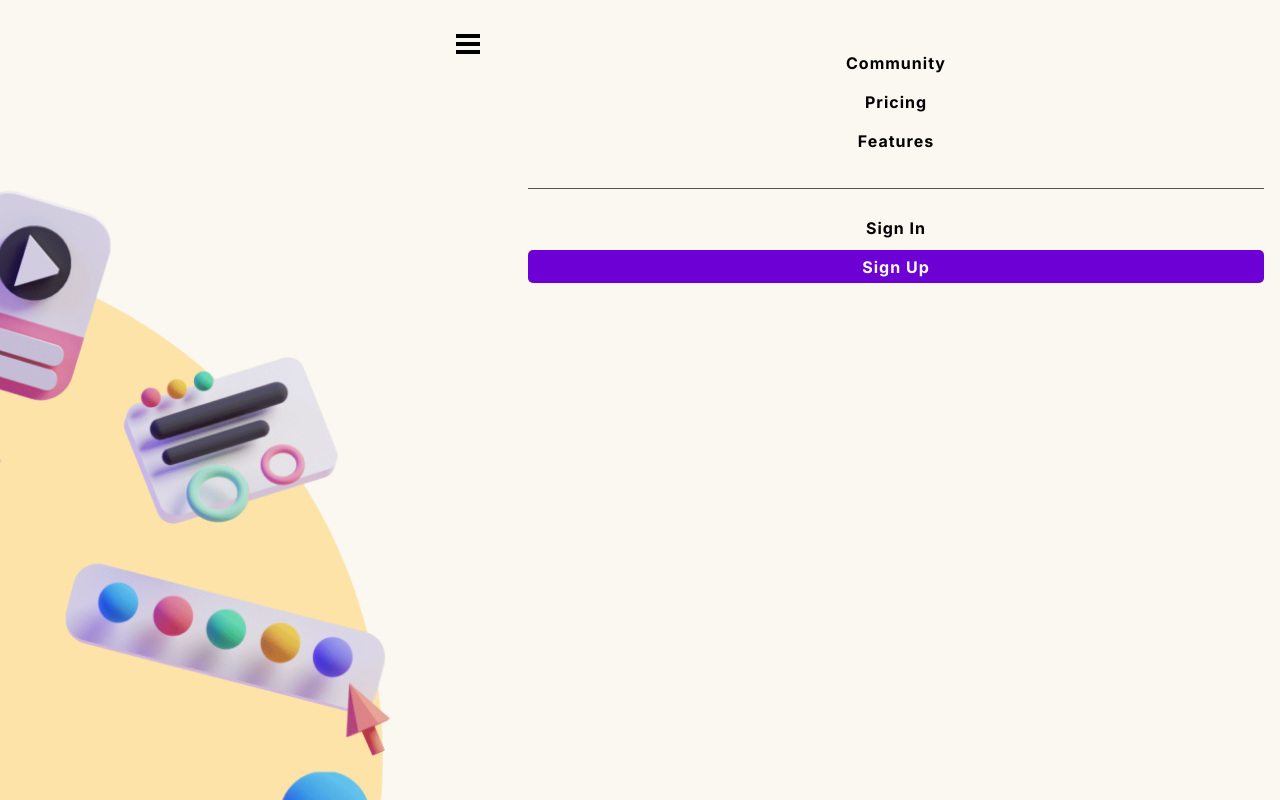
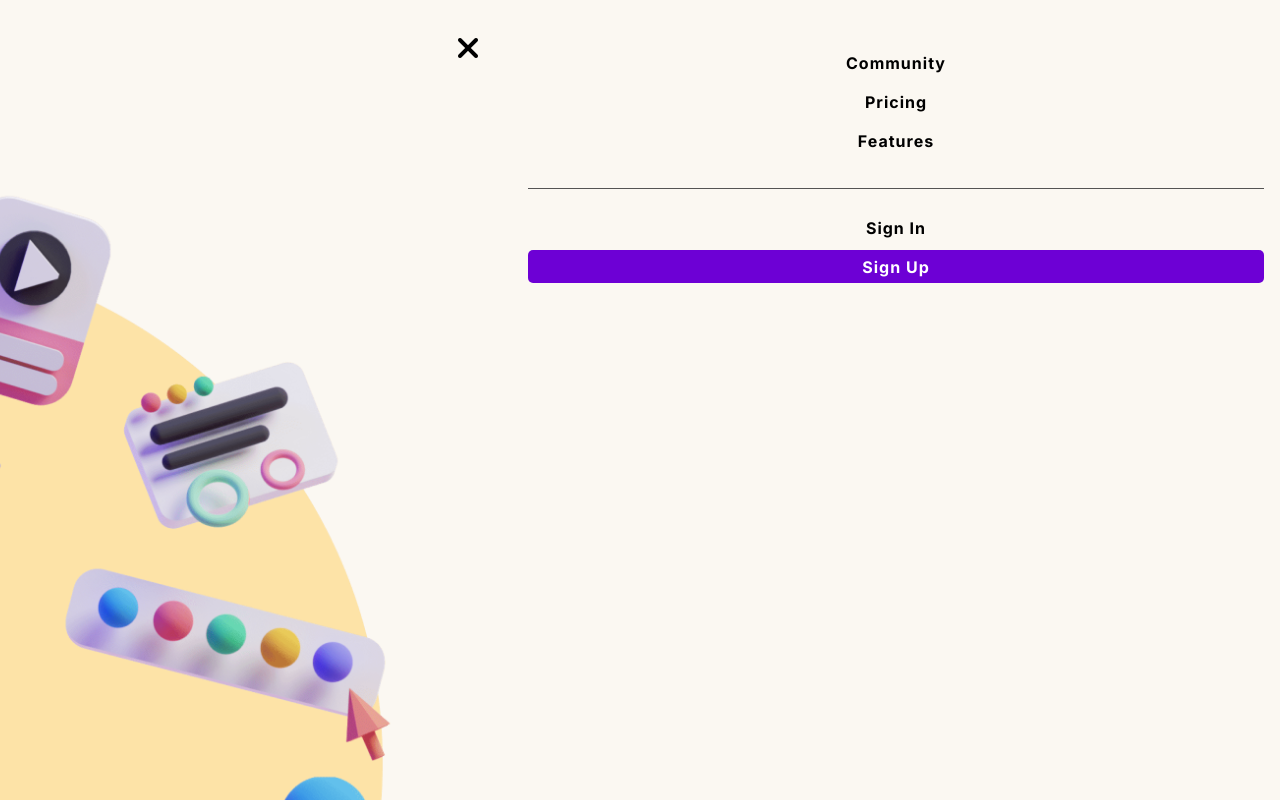
Before and after one commit to Mudassir742/fiber-landing-page, a plain HTML site: page index.html in a window 1280 px wide. Both pictures are taken after a click on the element 1236 px from the left and 45 px from the top of the page. Drawn offline with Linux system fonts and the light colour scheme.

```diff
--- a/css/fiber.css
+++ b/css/fiber.css
@@ -94,6 +94,10 @@
 .menu-inactive {
     transform: translateX(0);
     transition: transform .2s ease-in-out;
+}
+
+.menu-btn i {
+    font-size: 2rem;
 }
 
 .hero {
--- a/index.html
+++ b/index.html
@@ -30,7 +30,7 @@
                 </ul>
             </nav>
             <div class="menu-btn" onclick="toggleMenu()">
-                <img src="/Assets/Hamburger Menu.svg" alt="menu">
+                <i class="fas fa-bars" id="icon"></i>
             </div>
         </header>
 
@@ -222,17 +222,21 @@
     <script>
         var bodyElement = document.getElementById("body")
         var navbar = document.getElementById("navbar")
+        var icon = document.getElementById("icon")
 
         bodyElement.style.overflowX = "hidden";
 
         function toggleMenu() {
-            console.log("clicked")
             if (bodyElement.classList.contains("menu-inactive")) {
+                icon.classList.remove("fa-bars")
+                icon.classList.add("fa-times")
                 bodyElement.classList.remove("menu-inactive")
                 bodyElement.classList.add("menu-active")
                 bodyElement.style.overflowX = ""
             }
             else if (bodyElement.classList.contains("menu-active")) {
+                icon.classList.remove("fa-times")
+                icon.classList.add("fa-bars")
                 bodyElement.classList.remove("menu-active")
                 bodyElement.classList.add("menu-inactive")
                 setTimeout(() => {
```
